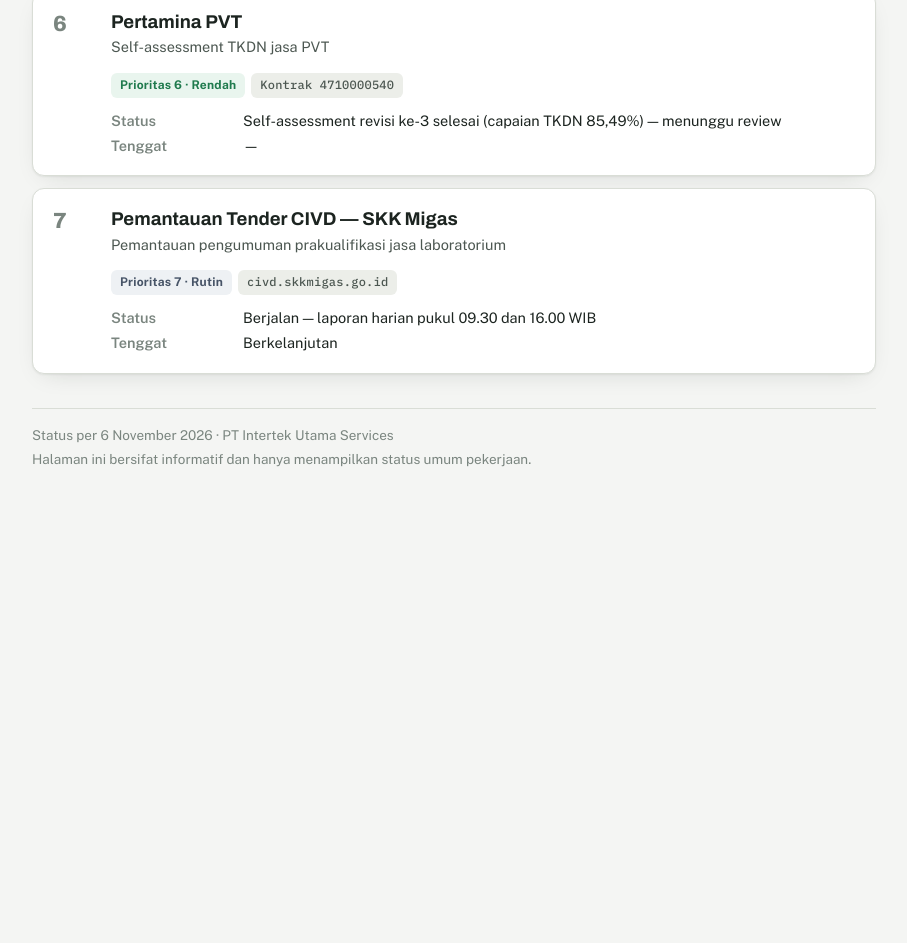
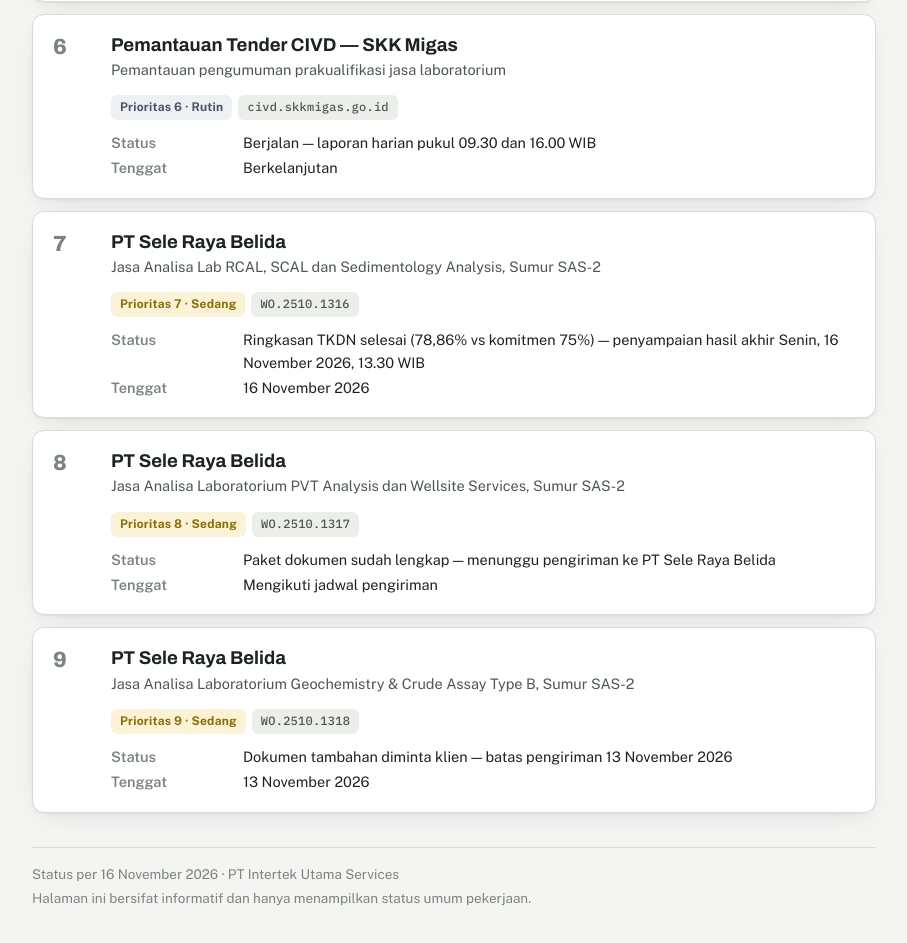
Before and after one commit to efidari/status-pekerjaan-tkdn, a plain HTML site: page index.html in a window 1280 px wide. Shown: the part 1607-2550 px from the top of the page, without its empty margins (186-1093 px from the left). Before the commit the page ends 2133 px from the top, so only its background shows below. Drawn offline with nearby package versions, Linux system fonts and the light colour scheme.

Commit message:
Perbarui status pekerjaan TKDN per 16 November 2026

```diff
--- a/index.html
+++ b/index.html
@@ -200,13 +200,13 @@
         <p class="sub">Ringkasan status pekerjaan verifikasi dan pelaporan TKDN yang sedang berjalan, urut berdasarkan prioritas dan urgensi.</p>
         <div class="meta">
           <span>Disusun oleh <b>Efid Prayuda</b></span>
-          <span>Per <b>6 November 2026</b></span>
+          <span>Per <b>16 November 2026</b></span>
           <span class="readonly-tag">Halaman baca-saja</span>
         </div>
       </header>
 
       <section class="stats" aria-label="Ringkasan">
-        <div class="stat"><div class="num">7</div><div class="lbl">Pekerjaan aktif</div></div>
+        <div class="stat"><div class="num">9</div><div class="lbl">Pekerjaan aktif</div></div>
         <div class="stat"><div class="num">1</div><div class="lbl">Tenggat keras berjalan</div></div>
         <div class="stat"><div class="num">2×</div><div class="lbl">Pemantauan CIVD setiap hari (09.30 &amp; 16.00 WIB)</div></div>
       </section>
@@ -248,7 +248,7 @@
             </div>
             <dl>
               <dt>Status</dt>
-              <dd>Pelaporan TKDN melalui surveyor independen — proses tindak lanjut berjalan</dd>
+              <dd>Pelaporan TKDN melalui surveyor independen — PO dari Intertek sedang dalam proses pembuatan</dd>
               <dt>Kontrak berakhir</dt>
               <dd>16 September 2026</dd>
               <dt>Tenggat</dt>
@@ -290,9 +290,9 @@
             </div>
             <dl>
               <dt>Status</dt>
-              <dd>Pekerjaan dalam pelaksanaan</dd>
+              <dd>Pekerjaan dalam pelaksanaan — pelaporan TKDN dijadwalkan 2027</dd>
               <dt>Periode SPK</dt>
-              <dd>6 bulan sejak 31 Juli 2026</dd>
+              <dd>6 bulan sejak 31 Juli 2026 (± berakhir 31 Jan 2027)</dd>
             </dl>
           </div>
         </article>
@@ -310,9 +310,9 @@
             </div>
             <dl>
               <dt>Status</dt>
-              <dd>Proses verifikasi berjalan</dd>
+              <dd>Proses verifikasi berjalan — tindak lanjut sebelum 30 November 2026</dd>
               <dt>Tenggat</dt>
-              <dd>Mengikuti jadwal verifikasi berjalan</dd>
+              <dd>Sebelum 30 November 2026</dd>
             </dl>
           </div>
         </article>
@@ -337,35 +337,15 @@
           </div>
         </article>
 
-        <article class="job" data-prio="rendah">
+        <article class="job" data-prio="rutin">
           <div class="rank">6</div>
-          <div>
-            <h3>Pertamina PVT</h3>
-            <p class="scope">Self-assessment TKDN jasa PVT</p>
-          </div>
-          <div class="body">
-            <div class="chips">
-              <span class="chip rendah">Prioritas 6 · Rendah</span>
-              <span class="chip idno">Kontrak 4710000540</span>
-            </div>
-            <dl>
-              <dt>Status</dt>
-              <dd>Self-assessment revisi ke-3 selesai (capaian TKDN 85,49%) — menunggu review</dd>
-              <dt>Tenggat</dt>
-              <dd>—</dd>
-            </dl>
-          </div>
-        </article>
-
-        <article class="job" data-prio="rutin">
-          <div class="rank">7</div>
           <div>
             <h3>Pemantauan Tender CIVD — SKK Migas</h3>
             <p class="scope">Pemantauan pengumuman prakualifikasi jasa laboratorium</p>
           </div>
           <div class="body">
             <div class="chips">
-              <span class="chip rutin">Prioritas 7 · Rutin</span>
+              <span class="chip rutin">Prioritas 6 · Rutin</span>
               <span class="chip idno">civd.skkmigas.go.id</span>
             </div>
             <dl>
@@ -377,11 +357,71 @@
           </div>
         </article>
 
+        <article class="job" data-prio="sedang">
+          <div class="rank">7</div>
+          <div>
+            <h3>PT Sele Raya Belida</h3>
+            <p class="scope">Jasa Analisa Lab RCAL, SCAL dan Sedimentology Analysis, Sumur SAS-2</p>
+          </div>
+          <div class="body">
+            <div class="chips">
+              <span class="chip sedang">Prioritas 7 · Sedang</span>
+              <span class="chip idno">WO.2510.1316</span>
+            </div>
+            <dl>
+              <dt>Status</dt>
+              <dd>Ringkasan TKDN selesai (78,86% vs komitmen 75%) — penyampaian hasil akhir Senin, 16 November 2026, 13.30 WIB</dd>
+              <dt>Tenggat</dt>
+              <dd>16 November 2026</dd>
+            </dl>
+          </div>
+        </article>
+
+        <article class="job" data-prio="sedang">
+          <div class="rank">8</div>
+          <div>
+            <h3>PT Sele Raya Belida</h3>
+            <p class="scope">Jasa Analisa Laboratorium PVT Analysis dan Wellsite Services, Sumur SAS-2</p>
+          </div>
+          <div class="body">
+            <div class="chips">
+              <span class="chip sedang">Prioritas 8 · Sedang</span>
+              <span class="chip idno">WO.2510.1317</span>
+            </div>
+            <dl>
+              <dt>Status</dt>
+              <dd>Paket dokumen sudah lengkap — menunggu pengiriman ke PT Sele Raya Belida</dd>
+              <dt>Tenggat</dt>
+              <dd>Mengikuti jadwal pengiriman</dd>
+            </dl>
+          </div>
+        </article>
+
+        <article class="job" data-prio="sedang">
+          <div class="rank">9</div>
+          <div>
+            <h3>PT Sele Raya Belida</h3>
+            <p class="scope">Jasa Analisa Laboratorium Geochemistry &amp; Crude Assay Type B, Sumur SAS-2</p>
+          </div>
+          <div class="body">
+            <div class="chips">
+              <span class="chip sedang">Prioritas 9 · Sedang</span>
+              <span class="chip idno">WO.2510.1318</span>
+            </div>
+            <dl>
+              <dt>Status</dt>
+              <dd>Dokumen tambahan diminta klien — batas pengiriman 13 November 2026</dd>
+              <dt>Tenggat</dt>
+              <dd>13 November 2026</dd>
+            </dl>
+          </div>
+        </article>
+
         <p class="empty-note" id="emptyNote">Tidak ada pekerjaan pada tingkat prioritas ini.</p>
       </main>
 
       <footer>
-        <span>Status per 6 November 2026 · PT Intertek Utama Services</span>
+        <span>Status per 16 November 2026 · PT Intertek Utama Services</span>
         <span>Halaman ini bersifat informatif dan hanya menampilkan status umum pekerjaan.</span>
       </footer>
 
```
